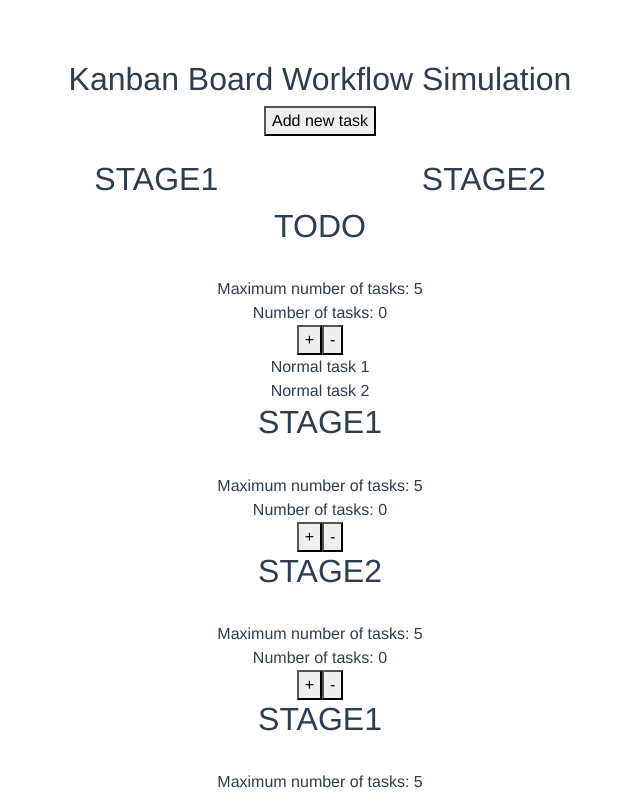
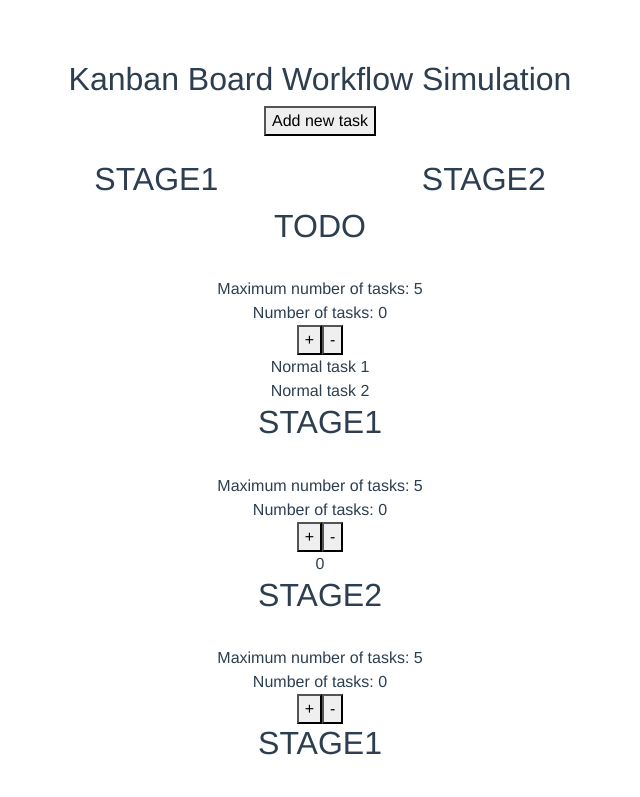
Before and after one commit to zakrzewskib/KanbanWorkflowSimulation, a Vue app: page / in a window 1280 px wide. Shown: the top 797 px of the page, without its empty margins (320-960 px from the left). Built offline with nearby package versions, Linux system fonts and the light colour scheme.

Commit message:
Prototype of increasing counter when dropped works

```diff
--- a/src/App.vue
+++ b/src/App.vue
@@ -21,7 +21,8 @@
         >
         </Task>
       </Column>
-      <Column id="column-2" name="STAGE1" :numberOfTasks="numberOfTasks">
+      <Column id="column-2" name="STAGE1" :numberOfTasks="numberOfTasks" @dropped="dropped">
+      {{counterCol2}}
       </Column>
       <Column id="column-3" name="STAGE2"> </Column>
       <Column id="column-4" name="STAGE1"> </Column>
@@ -45,9 +46,14 @@ export default {
         { id: Math.random(), name: "Normal task 2" },
       ],
       numberOfTasks: 0,
+      counterCol2: 0,
     };
   },
   methods: {
+    dropped() {
+      this.counterCol2++;
+    },
+
     addTask(task) {
       console.log(task.name);
       this.tasks.push({
--- a/src/components/Column.vue
+++ b/src/components/Column.vue
@@ -7,6 +7,7 @@
     class="column"
     @dragover.prevent
     @drop.prevent="drop"
+    @drop="test"
   >
     <h2>{{ name }}</h2>
     <br />
@@ -40,6 +41,10 @@ export default {
       task.style.display = "block";
       e.target.appendChild(task);
     },
+    test(e) {
+      console.log(e.target);
+      this.$emit("dropped");
+    },
 
     increaseCounter() {
       if (this.counter < this.maxTasks) {
```
